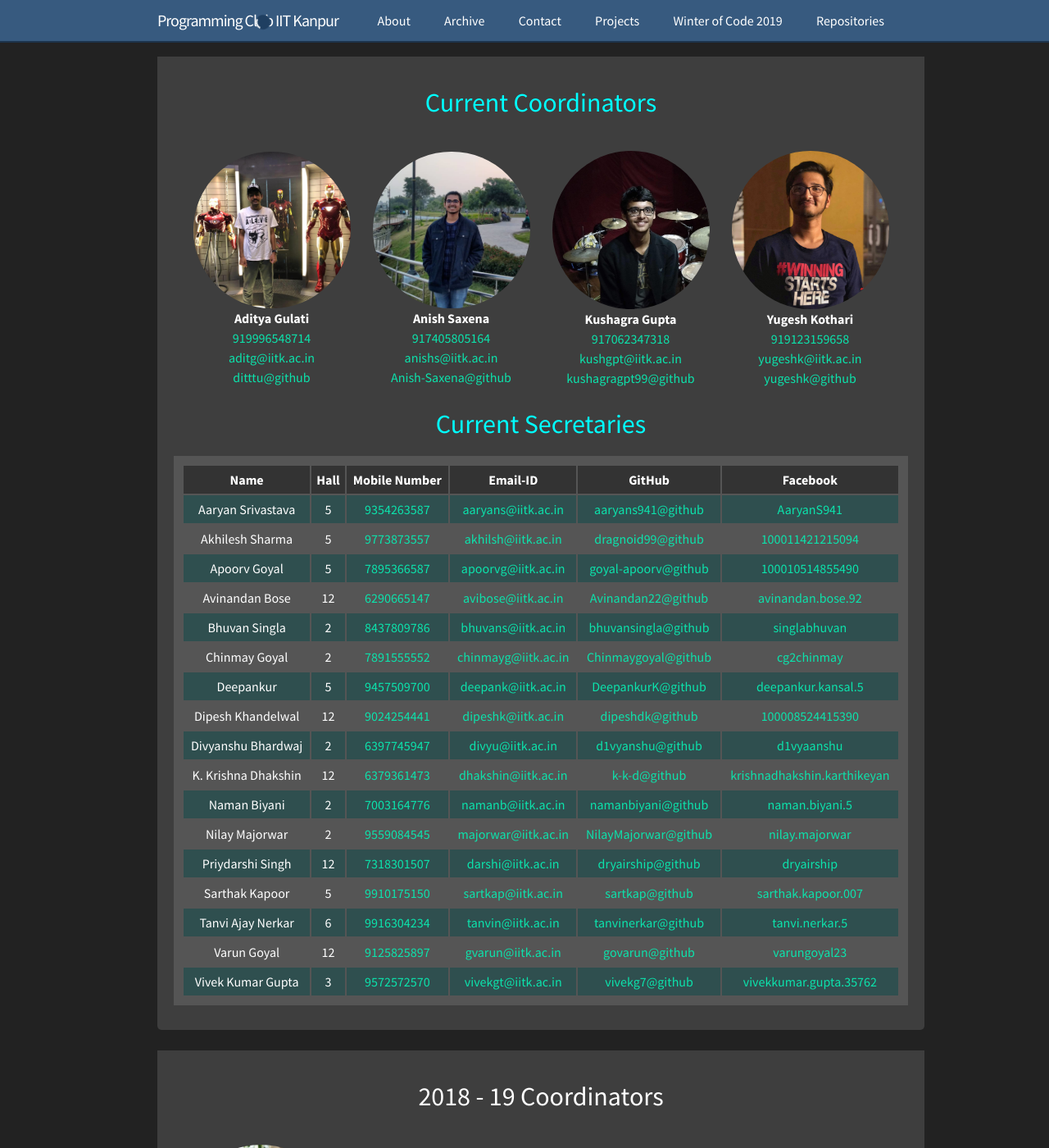
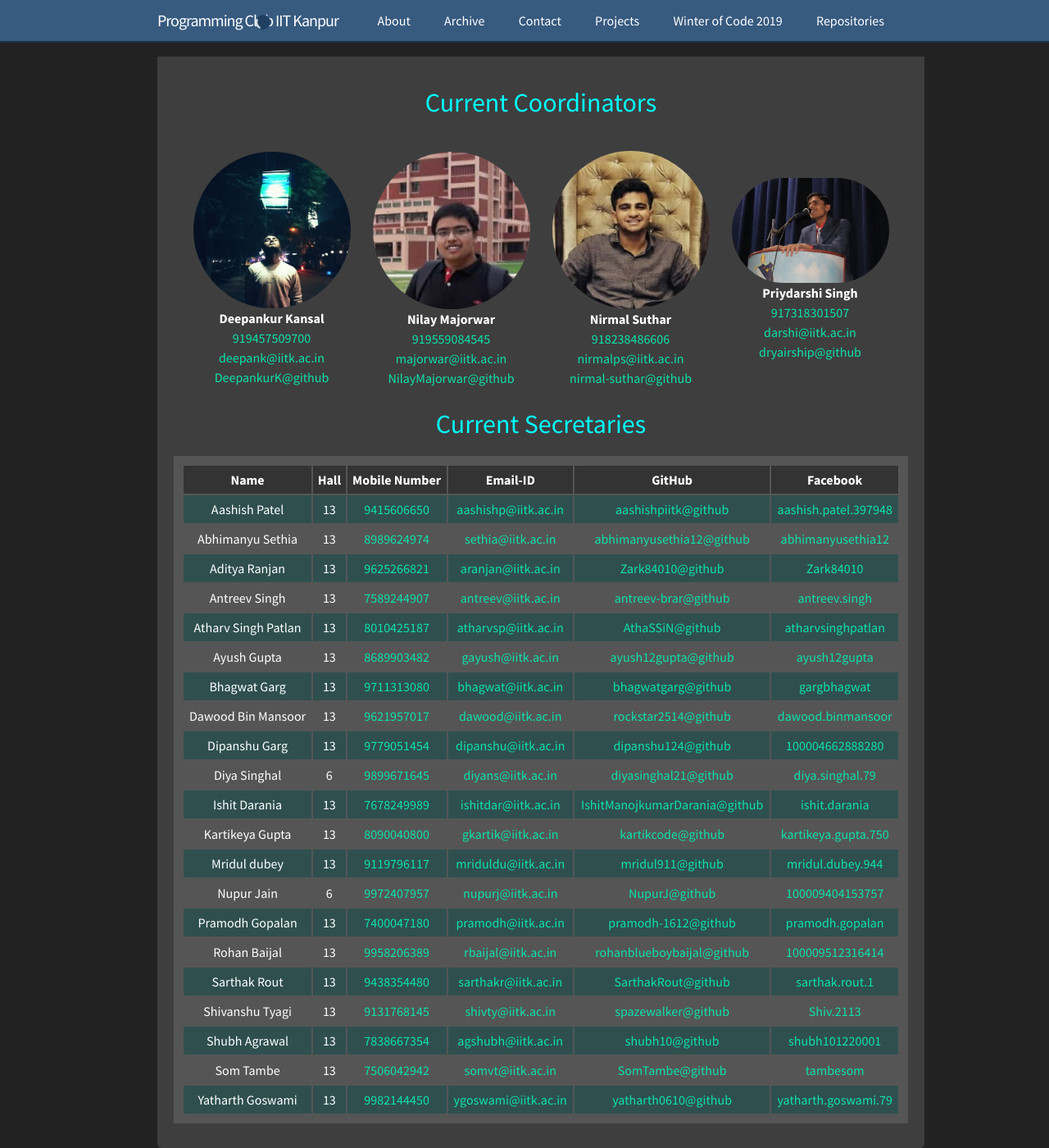
Before and after one commit to pclubiitk/pclub.in, a Jekyll site: the page built from contact.html, in a window 1280 px wide and 1400 px high. Shown: the whole window at 82% size. Built offline with Jekyll 4.4.1, drawn with Linux system fonts in a browser that asks for light colours; nearby versions of some CDN libraries; comment, search, counter and statistics services are not loaded; a style sheet for code colours, icons or effects is not loaded; some of the changed text lies outside the part shown.

Commit message:
Update Contact Details 2020-2021

```diff
--- a/_config.yml
+++ b/_config.yml
@@ -18,6 +18,24 @@ facebook_username:  pclubiitk
 disqus_id:
 
 excoordies:
+  '2019 - 20':
+    'Aditya Gulati':
+      mail: aditg@iitk.ac.in
+      github: ditttu
+      image: adityagulati.jpg
+    'Anish Saxena':
+      mail: anishs@iitk.ac.in
+      github: Anish-Saxena
+      image: anishsaxena.jpg
+    'Kushagra Gupta':
+      mail: kushgpt@iitk.ac.in
+      github: kushagragpt99
+      image: kushagragupta.jpg
+    'Yugesh Kothari':
+      mail: yugeshk@iitk.ac.in
+      github: yugeshk
+      image: yugeshkothari.jpg
+
   '2018 - 19':
     'Ahsan Barkati':
       mail: ahsanb@iitk.ac.in
--- a/contact.html
+++ b/contact.html
@@ -3,129 +3,153 @@ layout: default
 title: Contact
 permalink: /contact.html
 coordies:
-  'Aditya Gulati':
-    number: +919996548714
-    mail: aditg@iitk.ac.in
-    github: ditttu
-    image: adityagulati.jpg
-  'Anish Saxena':
-    number: +917405805164
-    mail: anishs@iitk.ac.in
-    github: Anish-Saxena
-    image: anishsaxena.jpg
-  'Kushagra Gupta':
-    number: +917062347318
-    mail: kushgpt@iitk.ac.in
-    github: kushagragpt99
-    image: kushagragupta.jpg
-  'Yugesh Kothari':
-    number: +919123159658
-    mail: yugeshk@iitk.ac.in
-    github: yugeshk
-    image: yugeshkothari.jpg
+  'Deepankur Kansal':
+    number: +919457509700
+    mail: deepank@iitk.ac.in
+    github: DeepankurK
+    image: deepankur.jpg
+  'Nilay Majorwar':
+    number: +919559084545
+    mail: majorwar@iitk.ac.in
+    github: NilayMajorwar
+    image: nilay.jpg
+  'Nirmal Suthar':
+    number: +918238486606
+    mail: nirmalps@iitk.ac.in
+    github: nirmal-suthar
+    image: nirmal.jpg
+  'Priydarshi Singh':
+    number: +917318301507
+    mail: darshi@iitk.ac.in
+    github: dryairship
+    image: priydarshi.jpg
 secys:
-  'aaryans':
-    name: Aaryan Srivastava
-    github: aaryans941
-    fb: AaryanS941
-    number: 9354263587
-    hall: 5
-  'akhilsh':
-    name: Akhilesh Sharma
-    github: dragnoid99
-    fb: 100011421215094
-    number: 9773873557
-    hall: 5
-  'apoorvg':
-    name: Apoorv Goyal
-    github: goyal-apoorv
-    fb: 100010514855490
-    number: 7895366587
-    hall: 5
-  'avibose':
-    name: Avinandan Bose
-    github: Avinandan22
-    fb: avinandan.bose.92
-    number: 6290665147
-    hall: 12
-  'bhuvans':
-    name: Bhuvan Singla
-    github: bhuvansingla
-    fb: singlabhuvan
-    number: 8437809786
-    hall: 2
-  'chinmayg':
-    name: Chinmay Goyal
-    github: Chinmaygoyal
-    fb: cg2chinmay
-    number: 7891555552
-    hall: 2
-  'deepank':
-    name: Deepankur
-    github: DeepankurK
-    fb: deepankur.kansal.5
-    number: 9457509700
-    hall: 5
-  'dipeshk':
-    name: Dipesh Khandelwal
-    github: dipeshdk
-    fb: 100008524415390
-    number: 9024254441
-    hall: 12
-  'divyu':
-    name: Divyanshu Bhardwaj
-    github: d1vyanshu
-    fb: d1vyaanshu
-    number: 6397745947
-    hall: 2
-  'dhakshin':
-    name: K. Krishna Dhakshin
-    github: k-k-d
-    fb: krishnadhakshin.karthikeyan
-    number: 6379361473
-    hall: 12
-  'namanb':
-    name: Naman Biyani
-    github: namanbiyani
-    fb: naman.biyani.5
-    number: 7003164776
-    hall: 2
-  'majorwar':
-    name: Nilay Majorwar
-    github: NilayMajorwar
-    fb: nilay.majorwar
-    number: 9559084545
-    hall: 2
-  'darshi':
-    name: Priydarshi Singh
-    github: dryairship
-    fb: dryairship
-    number: 7318301507
-    hall: 12
-  'sartkap':
-    name: Sarthak Kapoor
-    github: sartkap
-    fb: sarthak.kapoor.007
-    number: 9910175150
-    hall: 5
-  'tanvin':
-    name: Tanvi Ajay Nerkar
-    github: tanvinerkar
-    fb: tanvi.nerkar.5
-    number: 9916304234
+  'aashishp':
+    name: Aashish Patel
+    github: aashishpiitk
+    fb: aashish.patel.397948
+    number: 9415606650
+    hall: 13
+  'sethia':
+    name: Abhimanyu Sethia
+    github: abhimanyusethia12
+    fb: abhimanyusethia12
+    number: 8989624974
+    hall: 13
+  'aranjan':
+    name: Aditya Ranjan
+    github: Zark84010
+    fb: Zark84010
+    number: 9625266821
+    hall: 13
+  'antreev':
+    name: Antreev Singh
+    github: antreev-brar
+    fb: antreev.singh
+    number: 7589244907
+    hall: 13
+  'atharvsp':
+    name: Atharv Singh Patlan
+    github: AthaSSiN
+    fb: atharvsinghpatlan
+    number: 8010425187
+    hall: 13
+  'gayush':
+    name: Ayush Gupta
+    github: ayush12gupta
+    fb: ayush12gupta
+    number: 8689903482
+    hall: 13
+  'bhagwat':
+    name: Bhagwat Garg
+    github: bhagwatgarg
+    fb: gargbhagwat
+    number: 9711313080
+    hall: 13
+  'dawood':
+    name: Dawood Bin Mansoor
+    github: rockstar2514
+    fb: dawood.binmansoor
+    number: 9621957017
+    hall: 13
+  'dipanshu':
+    name: Dipanshu Garg
+    github: dipanshu124
+    fb: 100004662888280
+    number: 9779051454
+    hall: 13
+  'diyans':
+    name: Diya Singhal
+    github: diyasinghal21
+    fb: diya.singhal.79
+    number: 9899671645
     hall: 6
-  'gvarun':
-    name: Varun Goyal
-    github: govarun
-    fb: varungoyal23
-    number: 9125825897
-    hall: 12
-  'vivekgt':
-    name: Vivek Kumar Gupta
-    github: vivekg7
-    fb: vivekkumar.gupta.35762
-    number: 9572572570
-    hall: 3
+  'ishitdar':
+    name: Ishit Darania
+    github: IshitManojkumarDarania
+    fb: ishit.darania
+    number: 7678249989
+    hall: 13
+  'gkartik':
+    name: Kartikeya  Gupta
+    github: kartikcode
+    fb: kartikeya.gupta.750
+    number: 8090040800
+    hall: 13
+  'mriduldu':
+    name: Mridul dubey
+    github: mridul911
+    fb: mridul.dubey.944
+    number: 9119796117
+    hall: 13
+  'nupurj':
+    name: Nupur Jain
+    github: NupurJ
+    fb: 100009404153757
+    number: 9972407957
+    hall: 6
+  'pramodh':
+    name: Pramodh Gopalan
+    github: pramodh-1612
+    fb: pramodh.gopalan
+    number: 7400047180
+    hall: 13
+  'rbaijal':
+    name: Rohan Baijal
+    github: rohanblueboybaijal
+    fb: 100009512316414
+    number: 9958206389
+    hall: 13
+  'sarthakr':
+    name: Sarthak Rout
+    github: SarthakRout
+    fb: sarthak.rout.1
+    number: 9438354480
+    hall: 13
+  'shivty':
+    name: Shivanshu Tyagi
+    github: spazewalker
+    fb: Shiv.2113
+    number: 9131768145
+    hall: 13
+  'agshubh':
+    name: Shubh Agrawal
+    github: shubh10
+    fb: shubh101220001
+    number: 7838667354
+    hall: 13
+  'somvt':
+    name: Som Tambe
+    github: SomTambe
+    fb: tambesom
+    number: 7506042942
+    hall: 13
+  'ygoswami':
+    name: Yatharth Goswami
+    github: yatharth0610
+    fb: yatharth.goswami.79
+    number: 9982144450
+    hall: 13
 ---
 
 <br>
```
Also changed, not shown: Gemfile.lock, assets/image/deepankur.jpg (added), assets/image/nilay.jpg (added), assets/image/nirmal.jpg (added), assets/image/priydarshi.jpg (added).
